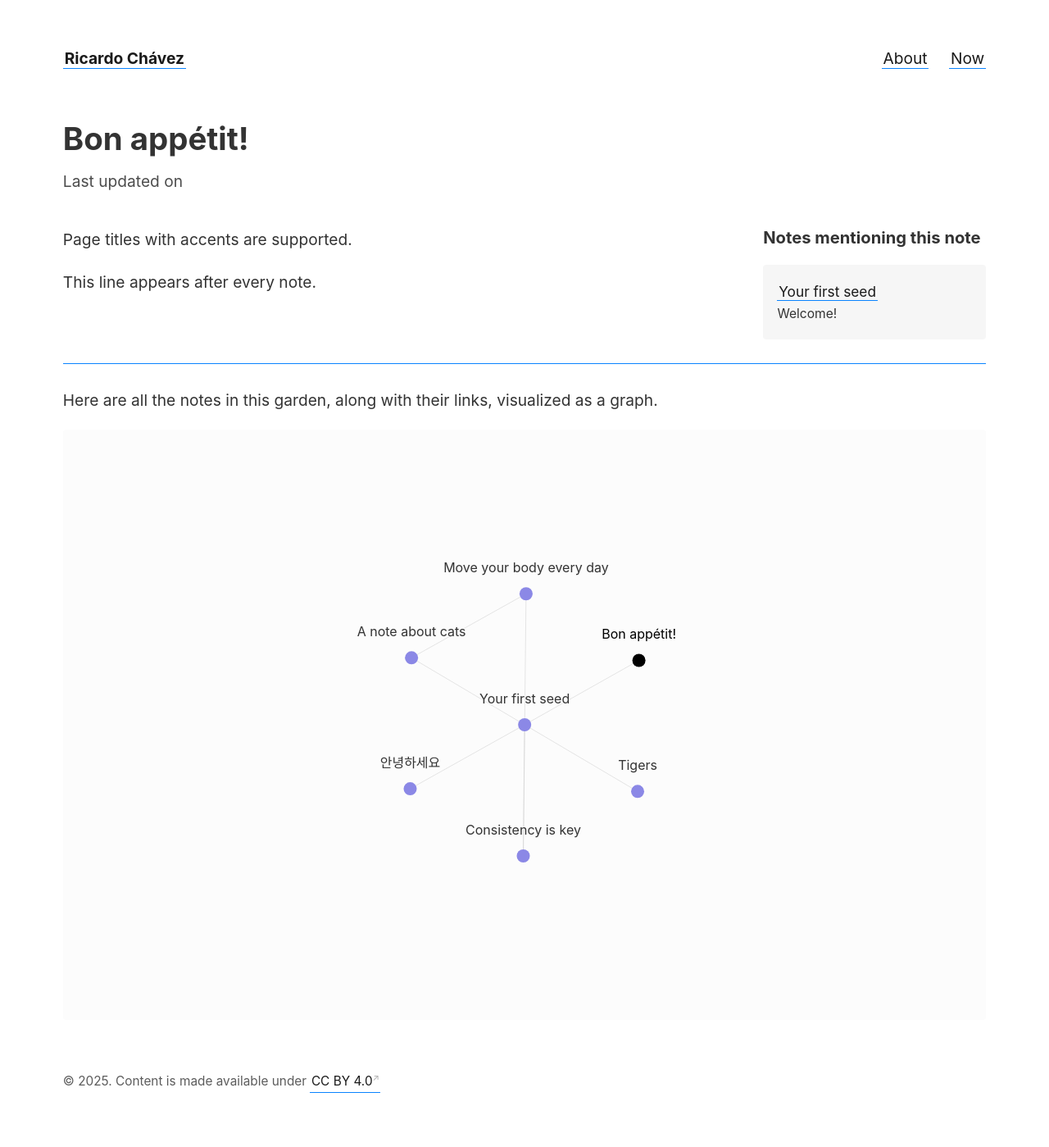
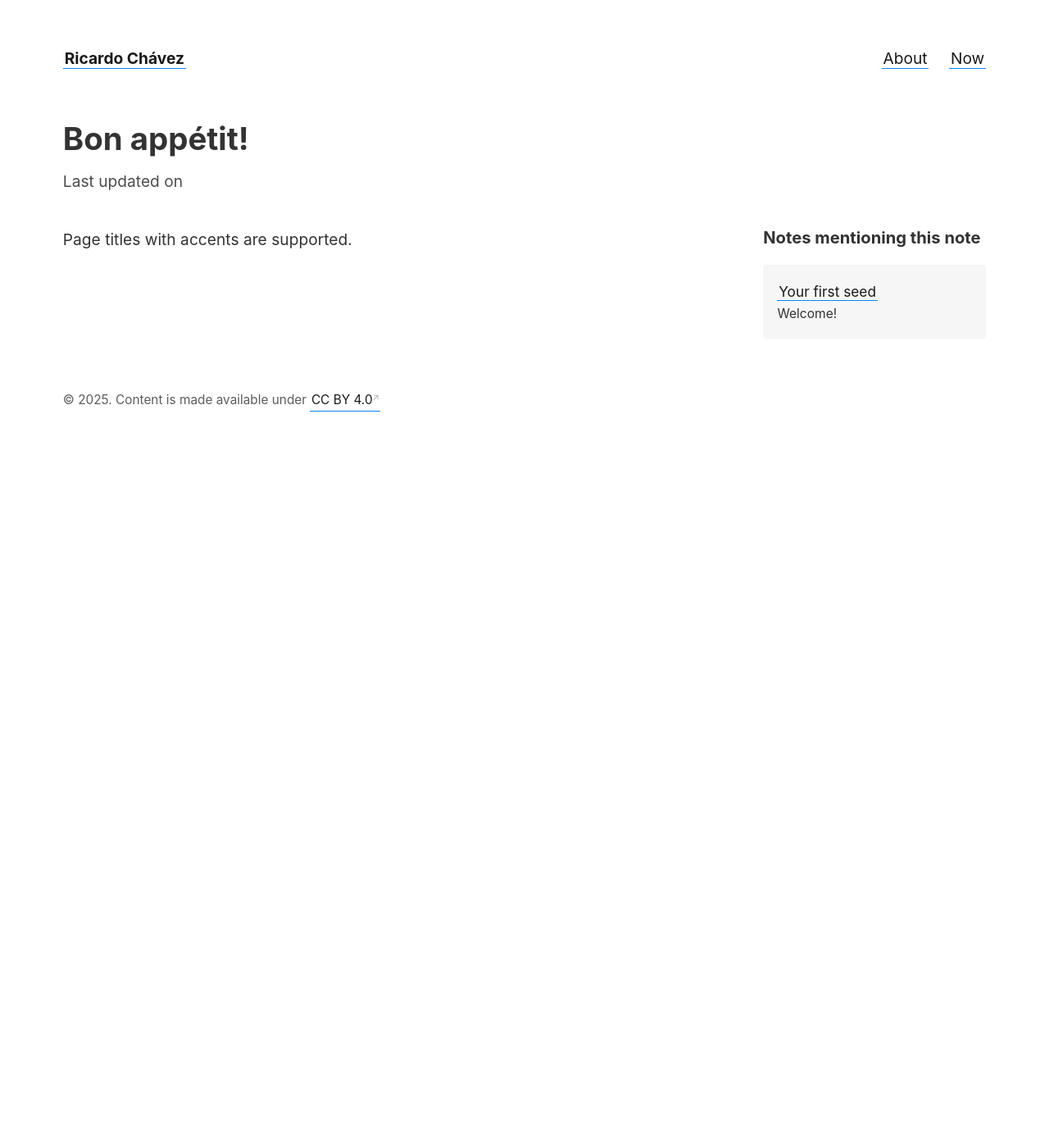
Before and after one commit to ricardochavezt/ricardochavezt.com, a Jekyll site: the page built from _notes/accents.md, in a window 1280 px wide. Shown: the whole page at 82% size. Built offline with Jekyll 4.4.1, drawn with Linux system fonts in a browser that asks for light colours; after the commit the page ends 900 px from its top, so only the background shows below that.

Commit message:
Digital garden - intial version
Layout & embedding

```diff
--- a/_config.yml
+++ b/_config.yml
@@ -20,6 +20,8 @@
 permalink:           pretty
 relative_permalinks: false
 
+page_excerpts: true
+
 plugins:
   - jekyll-last-modified-at
 
--- a/_layouts/note.html
+++ b/_layouts/note.html
@@ -14,7 +14,6 @@
   <div id="notes-entry-container">
     <content>
       {{ content }}
-      <p>This line appears after every note.</p>
     </content>
 
     <side style="font-size: 0.9em">
@@ -39,9 +38,3 @@
     </side>
   </div>
 </article>
-
-<hr>
-
-<p>Here are all the notes in this garden, along with their links, visualized as a graph.</p>
-
-{% include notes_graph.html %}
--- a/_pages/index.html
+++ b/_pages/index.html
@@ -24,6 +24,10 @@
     <h3>Projects</h3>
     <p><a href="/projects-software" class="internal-link">Software</a></p>
     <p><a href="/projects-other" class="internal-link">Non-software</a></p>
+    <p>&rarr; <a href="/garden" class="internal-link">The Garden</a></p>
+<!--     <ul>
+        <li><a href="/garden" class="internal-link">The Garden</a></li>
+    </ul> -->
 </section>
 <section class="sidebar-links">
     <h3>Elsewhere</h3>
--- a/_sass/_style.scss
+++ b/_sass/_style.scss
@@ -147,6 +147,52 @@
   }
 }
 
+#garden-layout {
+  #garden-bookmarks {
+    grid-area: tabs;
+  }
+
+  #garden-stream {
+    grid-area: stream;
+  }
+
+  #garden-notes {
+    grid-area: notes;
+  }
+
+  display: grid;
+  column-gap: 1.5em;
+  grid-template-columns: 1fr 1fr;
+  grid-template-areas:
+    "tabs tabs"
+    "notes stream";
+}
+
+#garden-notes .garden-notes-list {
+  margin-top: 1.5em;
+  display: grid;
+  gap: 20px;
+  grid-template-columns: repeat(auto-fill, minmax(250px, 1fr));
+
+  a.internal-link {
+      display: flex;
+      flex-direction: column;
+      border: 1px solid mix($color-subtext, white);
+      border-radius: $border-radius;
+      padding: 0 1em;
+
+      &:hover {
+        background: $color-box-background;
+      }
+    }
+
+  .metadata {
+    color: $color-subtext;
+    font-size: smaller;
+    font-style: italic;
+  }
+}
+
 #notes-entry-container {
   display: grid;
   grid-gap: 2em;
```
Also changed, not shown: _pages/garden.html (added, +47 -0 lines), _pages/garden.md (deleted, +0 -19 lines).
